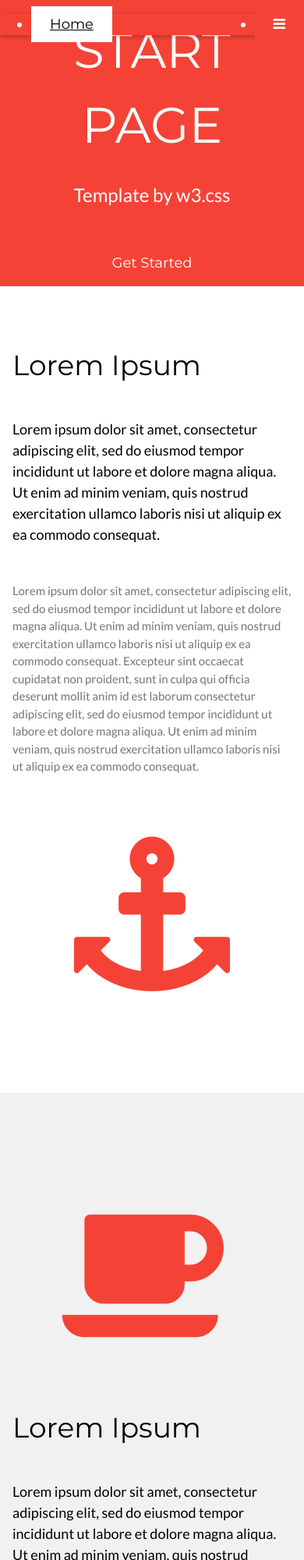
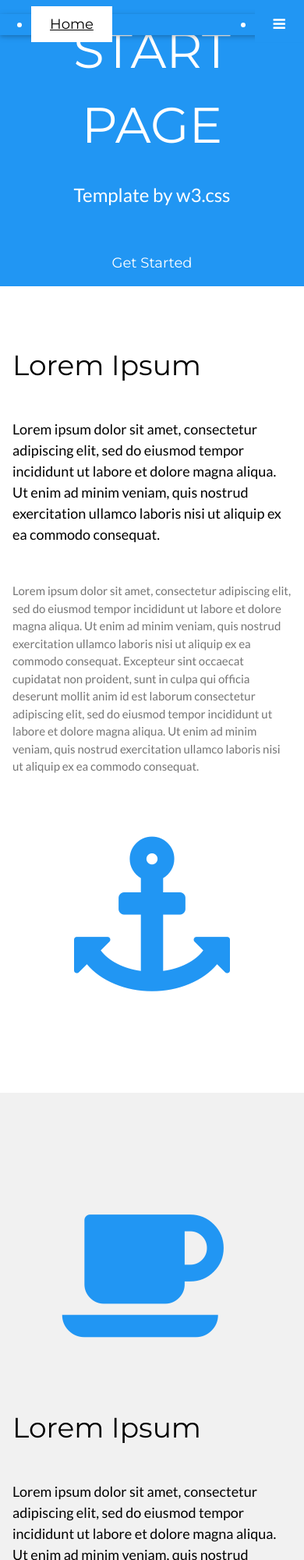
Before and after one commit to Grant570/Grant570.github.io, a plain HTML site: page index.html in a window 390 px wide. Shown: the top 2000 px of the page at 78% size. Drawn offline with nearby package versions, Linux system fonts and the light colour scheme.

Commit message:
changed the color from red to blue

```diff
--- a/index.html
+++ b/index.html
@@ -1,6 +1,6 @@
 <!DOCTYPE html>
 <html>
-<title>W3.CSS</title>
+<title>Grant570's Website</title>
 <meta name="viewport" content="width=device-width, initial-scale=1">
 <link rel="stylesheet" href="css/w3.css">
 <link rel="stylesheet" href="https://fonts.googleapis.com/css?family=Lato">
@@ -14,9 +14,9 @@ body,h1,h2,h3,h4,h5,h6 {font-family: "Lato", sans-serif}
 <body>
 
 <!-- Navbar -->
-<ul class="w3-navbar w3-red w3-card-2 w3-top w3-left-align w3-large">
+<ul class="w3-navbar w3-blue w3-card-2 w3-top w3-left-align w3-large">
   <li class="w3-hide-medium w3-hide-large w3-opennav w3-right">
-    <a class="w3-padding-large w3-hover-white w3-large w3-red" href="javascript:void(0);" onclick="myFunction()" title="Toggle Navigation Menu"><i class="fa fa-bars"></i></a>
+    <a class="w3-padding-large w3-hover-white w3-large w3-blue" href="javascript:void(0);" onclick="myFunction()" title="Toggle Navigation Menu"><i class="fa fa-bars"></i></a>
   </li>
   <li><a href="#" class="w3-padding-large w3-white">Home</a></li>
   <li class="w3-hide-small"><a href="#" class="w3-padding-large w3-hover-white">Link 1</a></li>
@@ -36,7 +36,7 @@ body,h1,h2,h3,h4,h5,h6 {font-family: "Lato", sans-serif}
 </div>
 
 <!-- Header -->
-<div class="w3-container w3-red w3-center w3-padding-128">
+<div class="w3-container w3-blue w3-center w3-padding-128">
   <h1 class="w3-margin w3-jumbo">START PAGE</h1>
   <p class="w3-xlarge">Template by w3.css</p>
   <button class="w3-btn w3-padding-16 w3-large w3-margin-top">Get Started</button>
@@ -55,7 +55,7 @@ body,h1,h2,h3,h4,h5,h6 {font-family: "Lato", sans-serif}
     </div>
 
     <div class="w3-third w3-center">
-      <i class="fa fa-anchor w3-padding-64 w3-text-red"></i>
+      <i class="fa fa-anchor w3-padding-64 w3-text-blue"></i>
     </div>
   </div>
 </div>
@@ -64,7 +64,7 @@ body,h1,h2,h3,h4,h5,h6 {font-family: "Lato", sans-serif}
 <div class="w3-row-padding w3-light-grey w3-padding-64 w3-container">
   <div class="w3-content">
     <div class="w3-third w3-center">
-      <i class="fa fa-coffee w3-padding-64 w3-text-red w3-margin-right"></i>
+      <i class="fa fa-coffee w3-padding-64 w3-text-blue w3-margin-right"></i>
     </div>
 
     <div class="w3-twothird">
@@ -86,7 +86,7 @@ body,h1,h2,h3,h4,h5,h6 {font-family: "Lato", sans-serif}
 <footer class="w3-container w3-padding-64 w3-center w3-opacity">
   <div class="w3-xlarge w3-padding-32">
    <a href="#" class="w3-hover-text-indigo"><i class="fa fa-facebook-official"></i></a>
-   <a href="#" class="w3-hover-text-red"><i class="fa fa-pinterest-p"></i></a>
+   <a href="#" class="w3-hover-text-blue"><i class="fa fa-pinterest-p"></i></a>
    <a href="#" class="w3-hover-text-light-blue"><i class="fa fa-twitter"></i></a>
    <a href="#" class="w3-hover-text-grey"><i class="fa fa-flickr"></i></a>
    <a href="#" class="w3-hover-text-indigo"><i class="fa fa-linkedin"></i></a>
```
